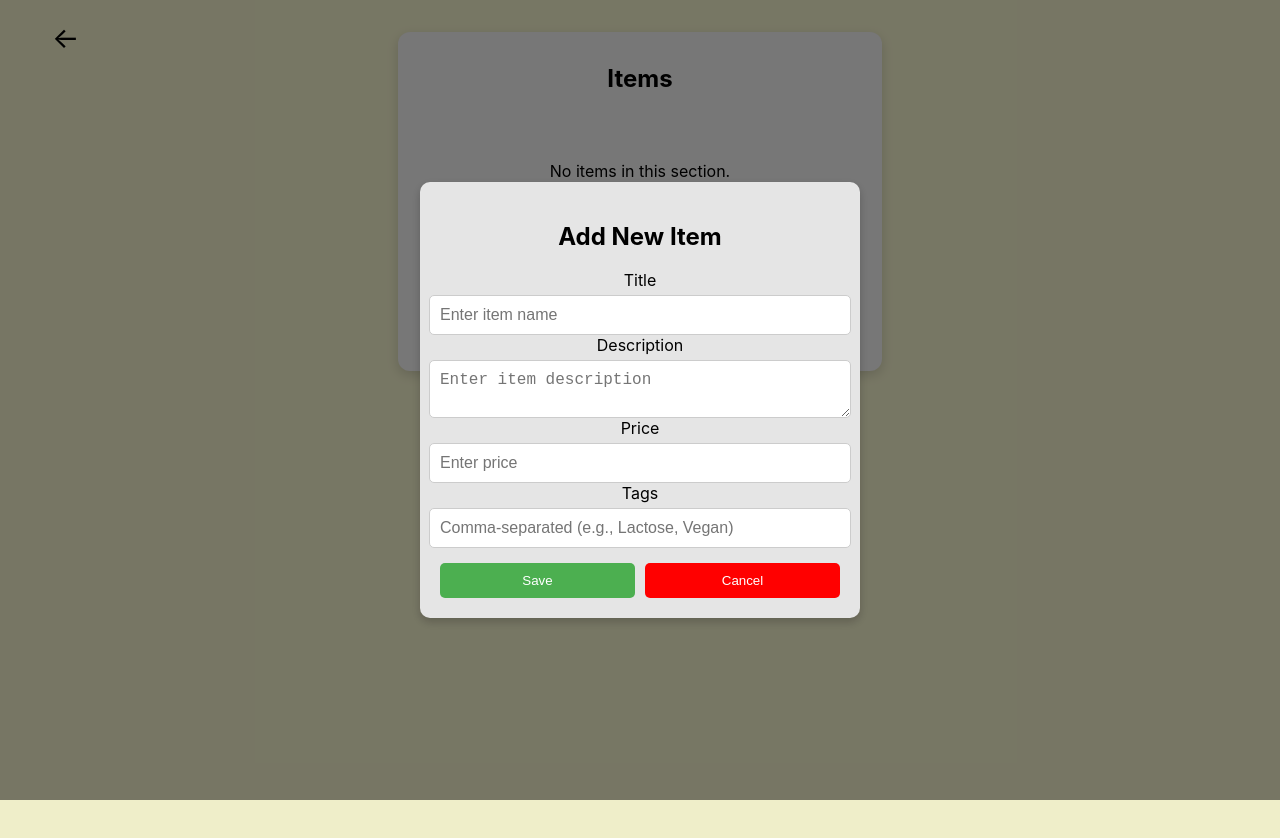
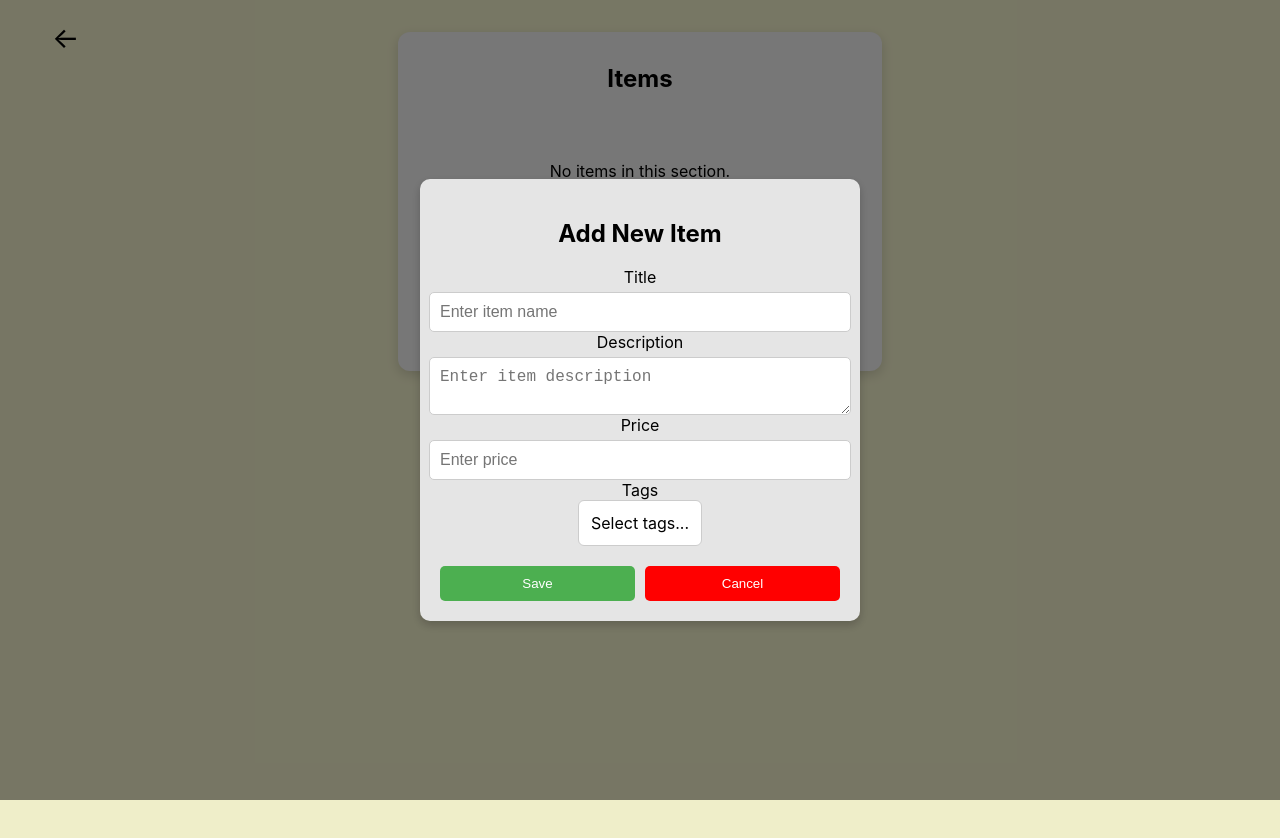
Before and after one commit to Dahl7/Website-FullStack, a React (Create React App) app: page /menu/sectionItems in a window 1280 px wide. Both pictures are taken after a click on the button "➕ Add Item". Shown: the top 838 px of the page. Built offline with nearby package versions, Linux system fonts and the light colour scheme.

Commit message:
updated tags

```diff
--- a/src/components/AddItemsModal.css
+++ b/src/components/AddItemsModal.css
@@ -73,3 +73,13 @@
 .cancel-btn:hover {
   background-color: darkred;
 }
+.tags-dropdown-header {
+  padding: 12px;
+  border: 1px solid #ccc;
+  background: white;
+  border-radius: 6px;
+  cursor: pointer;
+  user-select: none;
+  margin-bottom: 5px;
+  font-size: 16px;
+}
--- a/src/components/AddItemsModal.js
+++ b/src/components/AddItemsModal.js
@@ -1,18 +1,23 @@
-import React, { useState, useEffect } from "react";
+import React, { useState, useEffect, useRef } from "react";
 import "./AddItemsModal.css";
+
+const availableTags = ["Lactose-Free", "Vegan", "Gluten-Free", "Spicy", "Nut-Free"];
 
 const AddItemModal = ({ isOpen, onClose, onSave, existingItem }) => {
   const [name, setName] = useState("");
     const [description, setDescription] = useState("");
     const [price, setPrice] = useState("");
     const [tags, setTags] = useState("");
+    const [tagsDropdownOpen, setTagsDropdownOpen] = useState(false);
+
+    const dropdownRef = useRef(null);
 
     useEffect(() => {
       if (existingItem) {
         setName(existingItem.name || "");
         setDescription(existingItem.description || "");
         setPrice(existingItem.price || "");
-        setTags(existingItem.tags ? existingItem.tags.join(", ") : "");
+        setTags(existingItem.tags || []);
       } else {
         setName("");
         setDescription("");
@@ -20,6 +25,26 @@ const AddItemModal = ({ isOpen, onClose, onSave, existingItem }) => {
         setTags("");
       }
     }, [existingItem]);
+
+    useEffect(() => {
+        function handleClickOutside(event) {
+          if (dropdownRef.current && !dropdownRef.current.contains(event.target)) {
+            setTagsDropdownOpen(false);
+          }
+        }
+        document.addEventListener("mousedown", handleClickOutside);
+        return () => {
+          document.removeEventListener("mousedown", handleClickOutside);
+        };
+      }, []);
+
+      const handleTagChange = (tag) => {
+        if (tags.includes(tag)) {
+          setTags((prevTags) => prevTags.filter((t) => t !== tag));
+        } else {
+          setTags((prevTags) => [...prevTags, tag]);
+        }
+      };
 
   const handleSave = () => {
     if (!name || !description || !price) {
@@ -30,7 +55,7 @@ const AddItemModal = ({ isOpen, onClose, onSave, existingItem }) => {
       name,
       description,
       price: parseFloat(price),
-      tags: tags.split(",").map((tag) => tag.trim()),
+      tags: tags,
     });
 
     onClose();
@@ -67,12 +92,30 @@ const AddItemModal = ({ isOpen, onClose, onSave, existingItem }) => {
           />
 
           <label>Tags</label>
-          <input
-            type="text"
-            placeholder="Comma-separated (e.g., Lactose, Vegan)"
-            value={tags}
-            onChange={(e) => setTags(e.target.value)}
-          />
+                  <div className="tags-dropdown" ref={dropdownRef}>
+                    <div
+                      className="tags-dropdown-header"
+                      onClick={() => setTagsDropdownOpen(!tagsDropdownOpen)}
+                    >
+                      {tags.length > 0 ? tags.join(", ") : "Select tags..."}
+                    </div>
+
+                    {tagsDropdownOpen && (
+                      <div className="tags-dropdown-list">
+                        {availableTags.map((tag) => (
+                          <label key={tag} className="tag-item">
+                            <input
+                              type="checkbox"
+                              value={tag}
+                              checked={tags.includes(tag)}
+                              onChange={() => handleTagChange(tag)}
+                            />
+                            {` ${tag}`}
+                          </label>
+                        ))}
+                      </div>
+                    )}
+                  </div>
 
           <div className="modal-buttons">
             <button className="save-btn" onClick={handleSave}>Save</button>
```
